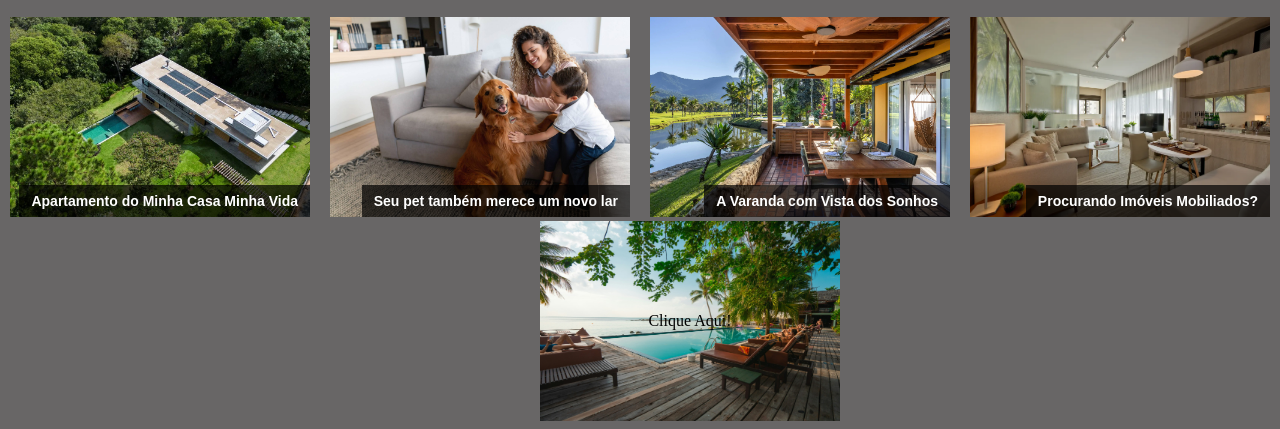
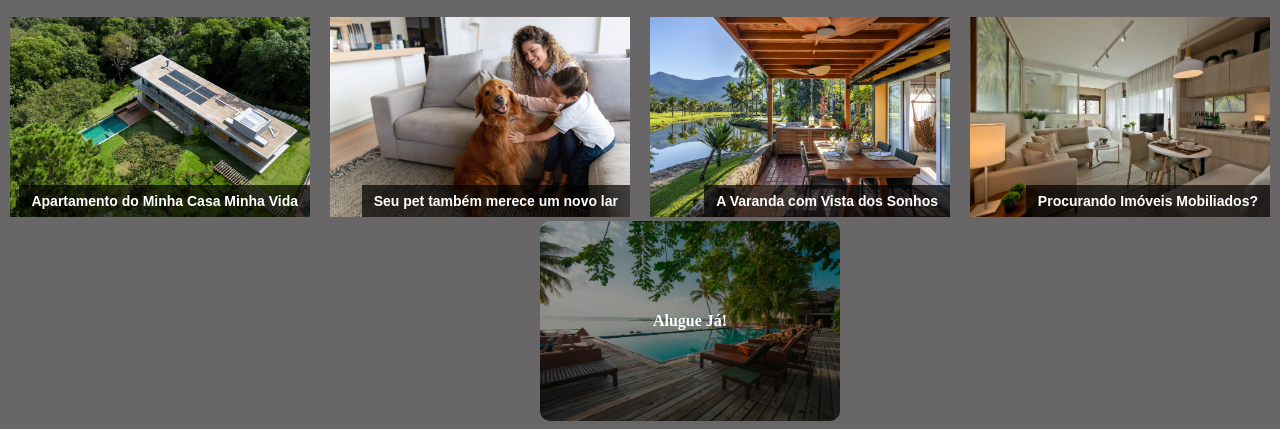
Before and after one commit to B4rcode027/first-web-site, a plain HTML site: page index.html in a window 1280 px wide. Shown: the part 942-1371 px from the top of the page. Drawn offline with nearby package versions, Linux system fonts and the light colour scheme; a web font is replaced by a local one.

Commit message:
Atualização 2.2.2

```diff
--- a/PrimeLar.css
+++ b/PrimeLar.css
@@ -9,9 +9,9 @@
 
 .navigation {
   padding: 12px;
-background: linear-gradient(to right,#e49a1b,rgb(221, 189, 9));
+  background: linear-gradient(to right, #e49a1b, rgb(221, 189, 9));
   justify-content: space-between;
-display:flex;
+  display: flex;
 }
 
 a {
@@ -144,24 +144,34 @@ color: gold;
   position: absolute; /* Faz o texto flutuar sobre a imagem */
   top: 50%;
   left: 50%;
-  transform: translate(-50%, -50%); /* Ajuste fino para centralizar perfeitamente */
+  transform: translate(
+    -50%,
+    -50%
+  ); /* Ajuste fino para centralizar perfeitamente */
 }
 
 .categoria5 {
   position: relative;
   text-align: center;
-  background: url(./paisagem.jpeg) no-repeat center center;
+  border-radius: 10px;
+  background:
+    linear-gradient(rgba(0, 0, 0, 0.4), rgba(0, 0, 0, 0.4)),
+    url("./paisagem.jpeg") no-repeat center center;
   background-size: cover;
   width: 300px;
   height: 200px;
   display: flex;
   justify-content: center;
   align-items: center;
+  font-family: "BJCree", serif;
+  font-weight: 800;
+  font-style: normal;
+  color: #fff;
 }
 
 section > a {
-  display: block;        /* Transforma em bloco para poder centralizar */
-  max-width: 200px;      /* Limita o tamanho exato da caixa de clique */
-  margin: 0 auto;        /* Centraliza o link (e o botão) na tela */
+  display: block; /* Transforma em bloco para poder centralizar */
+  max-width: 200px; /* Limita o tamanho exato da caixa de clique */
+  margin: 0 auto; /* Centraliza o link (e o botão) na tela */
   text-decoration: none;
 }
--- a/index.html
+++ b/index.html
@@ -105,9 +105,9 @@
 
     <div class="categoria5">
 
-      <div>
+      <div style="display: flex; align-items: center; padding: 1px 12px; border-radius: 15px; ">
 
-        <p style="">Clique Aqui!</p>
+        <p>Alugue Já!</p>
 
       </div>
 
```
Lines whose indentation alone changed are shown as unchanged.
